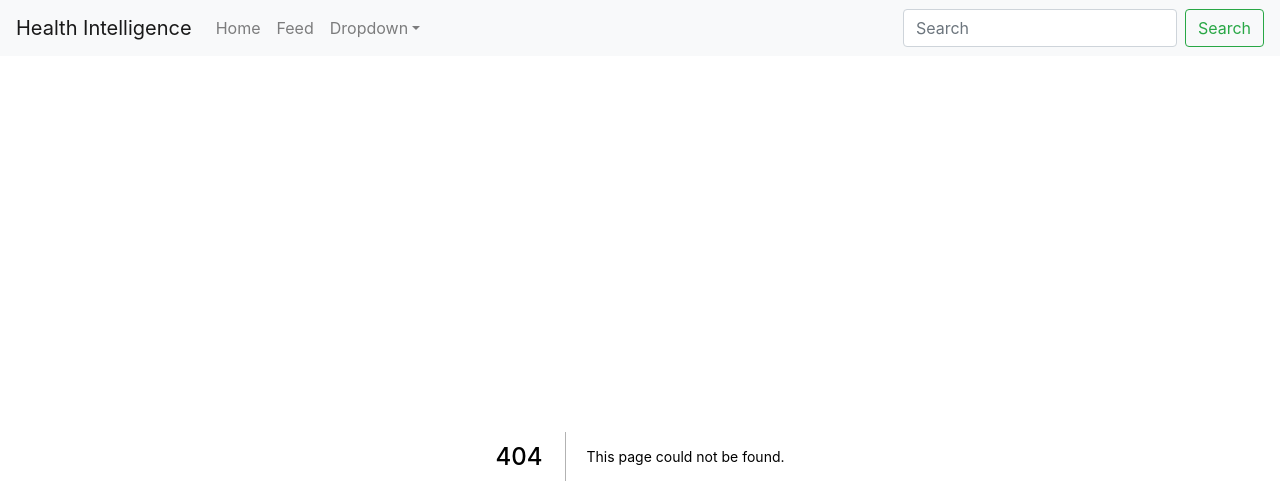
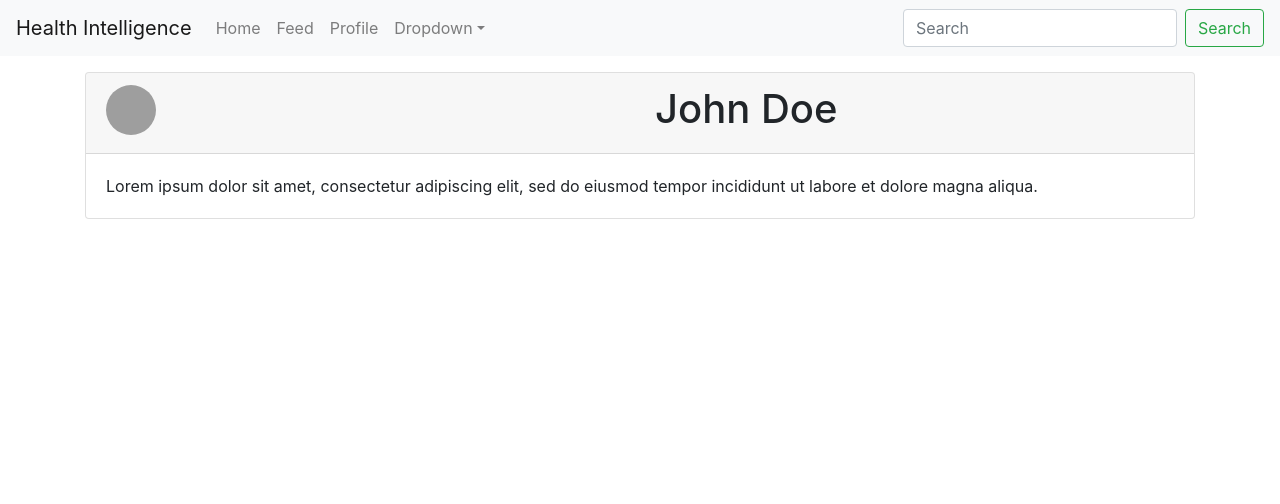
Before and after one commit to eduardvercaemer/itesm-hackathon-health-intelligence, a Next.js app: page /profile in a window 1280 px wide. Before the commit this address had no page. Shown: the top 504 px of the page. Built offline with nearby package versions, Linux system fonts and the light colour scheme; grey boxes are pictures that could not be loaded.

Commit message:
add: profile

```diff
--- a/components/main-nav.js
+++ b/components/main-nav.js
@@ -19,6 +19,9 @@ export default function MainNav() {
           <Link href="/feed" passHref>
             <Nav.Link>Feed</Nav.Link>
           </Link>
+          <Link href="/profile" passHref>
+            <Nav.Link>Profile</Nav.Link>
+          </Link>
           <NavDropdown title="Dropdown" id="basic-nav-dropdown">
             <NavDropdown.Item href="#action/3.1">Action</NavDropdown.Item>
             <NavDropdown.Item href="#action/3.2">
--- /dev/null
+++ b/pages/profile.js
@@ -0,0 +1,34 @@
+import { Container, Image, Row, Col, Card } from "react-bootstrap";
+
+// dummy profile picture component from internet
+const ProfilePic = () => <Image src="https://picsum.photos/50" roundedCircle />;
+
+// in card header, float profile pic and name to the left
+export default function Profile() {
+  return (
+    <Container>
+      <Row className="mt-3">
+        <Col>
+          <Card>
+            <Card.Header>
+              <Row>
+                <Col className="float-left">
+                  <ProfilePic />
+                </Col>
+                <Col className="float-left">
+                  <h1>John Doe</h1>
+                </Col>
+              </Row>
+            </Card.Header>
+            <Card.Body>
+              <Card.Text>
+                Lorem ipsum dolor sit amet, consectetur adipiscing elit, sed do
+                eiusmod tempor incididunt ut labore et dolore magna aliqua.
+              </Card.Text>
+            </Card.Body>
+          </Card>
+        </Col>
+      </Row>
+    </Container>
+  );
+}
```
